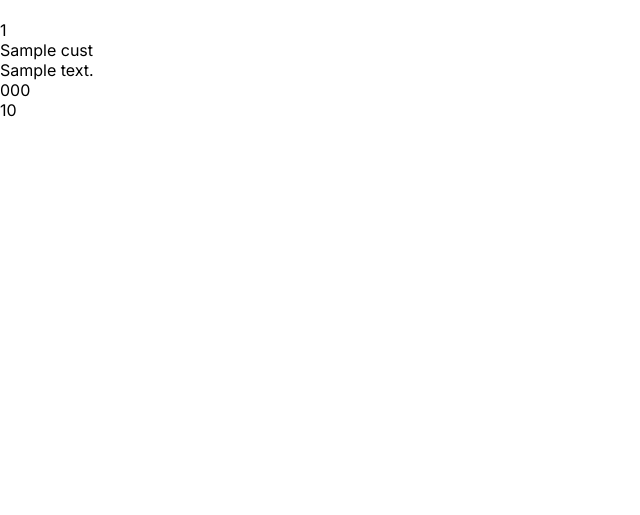
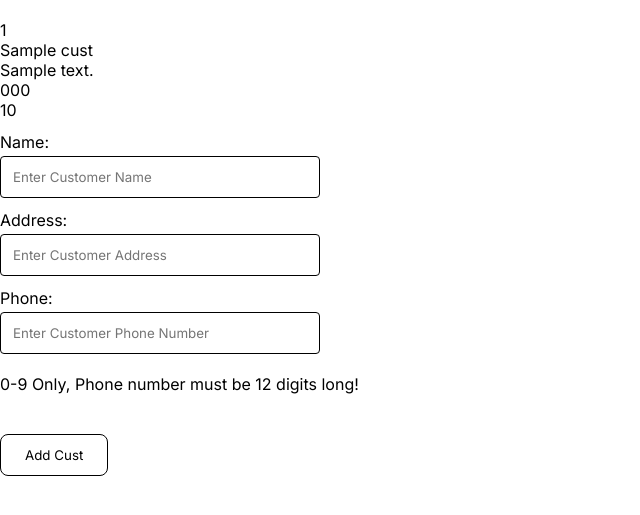
Before and after one commit to samuelms21/uts-mwd, a Flask app: template package/templates/manager_cust.html in a window 1280 px wide. Shown: the part 120-635 px from the top of the page, without its empty margins (0-640 px from the left). Run offline with Flask 2, Linux system fonts and the light colour scheme; the template is opened without the code that fills it: most values are stand-ins (such as "Sample title", 1, 10 or a date in 2020).

Commit message:
add add customer feature to manager

```diff
--- a/package/routes.py
+++ b/package/routes.py
@@ -2,6 +2,7 @@ from package import app, db
 from flask import render_template, redirect, request, url_for, session
 from package.models import User, Invoice, Customer
 from flask import flash
+import string
 
 @app.route('/')
 def index():
@@ -206,3 +207,21 @@ def manager_cust():
                 pass
 
     return render_template('manager_cust.html', title=title, all_cust_o=all_cust_o)
+
+def isValidPhoneNumber(phone_number:str):
+    return True if phone_number not in string.ascii_letters and len(phone_number) == 12 else False
+
+@app.route('/add_customer', methods=['GET', 'POST'])
+def add_customer():
+    if request.method == 'POST':
+        cust_name = request.form.get('cust_name')
+        cust_address = request.form.get('cust_add')
+        cust_phone = request.form.get('phone_add')
+        if isValidPhoneNumber(cust_phone):
+            cust = Customer(cust_name,cust_address,cust_phone)
+            db.session.add(cust)
+            db.session.commit()
+        else:
+            print('Phone Number Tidak Valid!')
+
+    return render_template('manager_cust.html')
--- a/package/static/style.css
+++ b/package/static/style.css
@@ -67,6 +67,7 @@ textarea {
   border: 1px solid black;
   border-radius: 0.25rem;
   padding: 0.75rem;
+  width: 20rem;
 }
 
 input[type="text"]:focus,
--- a/package/templates/manager_cust.html
+++ b/package/templates/manager_cust.html
@@ -15,4 +15,38 @@
   {% endfor %}
 </ul>
 
+<form action="/add_customer" method="POST" autocomplete="off">
+  <div class="form-input">
+    <label for="username">Name:</label>
+    <br />
+    <input type="text" name="cust_name" id="cust_name" placeholder="Enter Customer Name" required />
+  </div>
+  <div class="form-input">
+    <label for="address">Address:</label>
+    <br />
+    <input
+      type="text"
+      name="cust_add"
+      id="cust_add"
+      placeholder="Enter Customer Address"
+      required
+    />
+  </div>
+  <div class="form-input">
+    <label for="address">Phone:</label>
+    <br />
+    <input
+      type="text"
+      name="phone_add"
+      id="phone_add"
+      placeholder="Enter Customer Phone Number"
+      required
+    />
+    <br /><br />
+    <p>0-9 Only, Phone number must be 12 digits long!</p>
+  </div>
+  <br />
+  <input type="submit" value="Add Cust" class="btn" />
+</form>
+
 {% endblock %}
```
Also changed, not shown: 1 other file.
